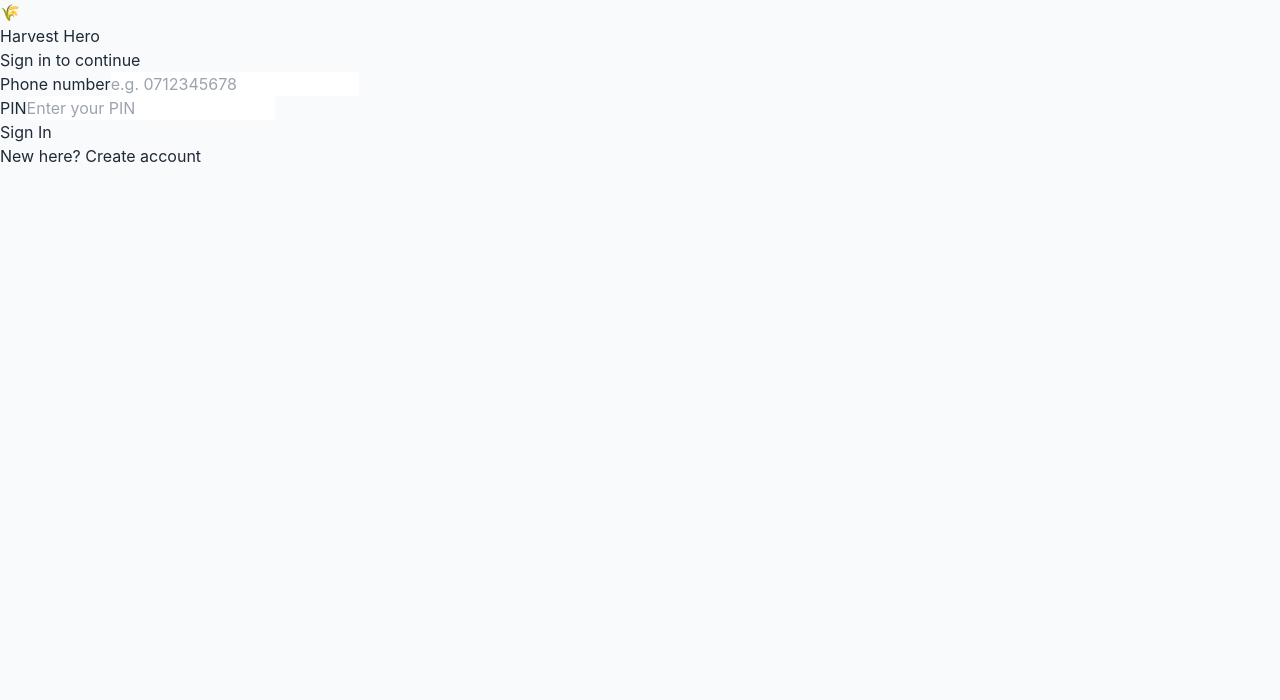
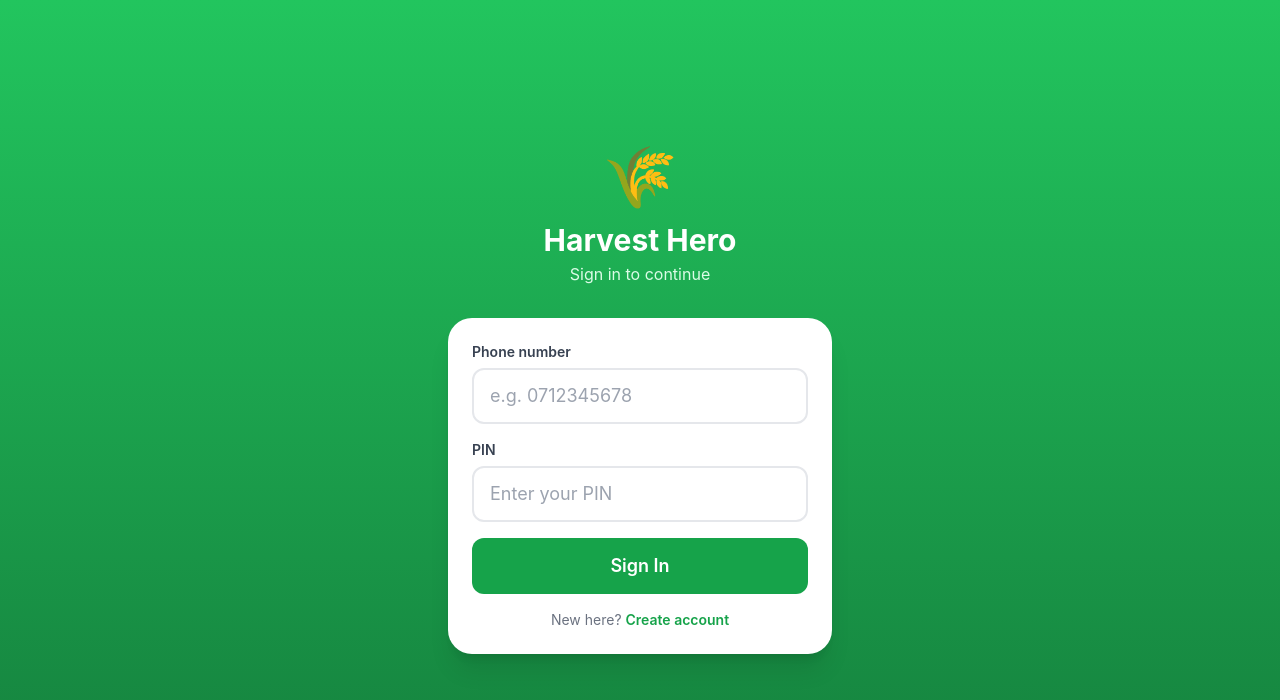
Before and after one commit to Mjas-254/Harvest-Hero, a Next.js app in the folder packages/frontend/: page /login in a window 1280 px wide. Shown: the top 700 px of the page. Built offline with nearby package versions, Linux system fonts and the light colour scheme; no server answers.

Commit message:
Add packages/frontend/tailwind.config.ts

```diff
--- /dev/null
+++ b/packages/frontend/tailwind.config.ts
@@ -0,0 +1,43 @@
+import type { Config } from "tailwindcss";
+
+const config: Config = {
+  content: ["./src/**/*.{js,ts,jsx,tsx,mdx}"],
+  theme: {
+    extend: {
+      colors: {
+        harvest: {
+          50: "#f0fdf4",
+          100: "#dcfce7",
+          200: "#bbf7d0",
+          300: "#86efac",
+          400: "#4ade80",
+          500: "#22c55e",
+          600: "#16a34a",
+          700: "#15803d",
+          800: "#166534",
+          900: "#14532d",
+        },
+        earth: {
+          50: "#fefce8",
+          100: "#fef9c3",
+          200: "#fef08a",
+          300: "#fde047",
+          400: "#facc15",
+          500: "#eab308",
+          600: "#ca8a04",
+          700: "#a16207",
+          800: "#854d0e",
+          900: "#713f12",
+        },
+      },
+      fontSize: {
+        "2xl": ["1.5rem", { lineHeight: "2rem" }],
+        "3xl": ["1.875rem", { lineHeight: "2.25rem" }],
+        "4xl": ["2.25rem", { lineHeight: "2.5rem" }],
+      },
+    },
+  },
+  plugins: [],
+};
+
+export default config;
```
